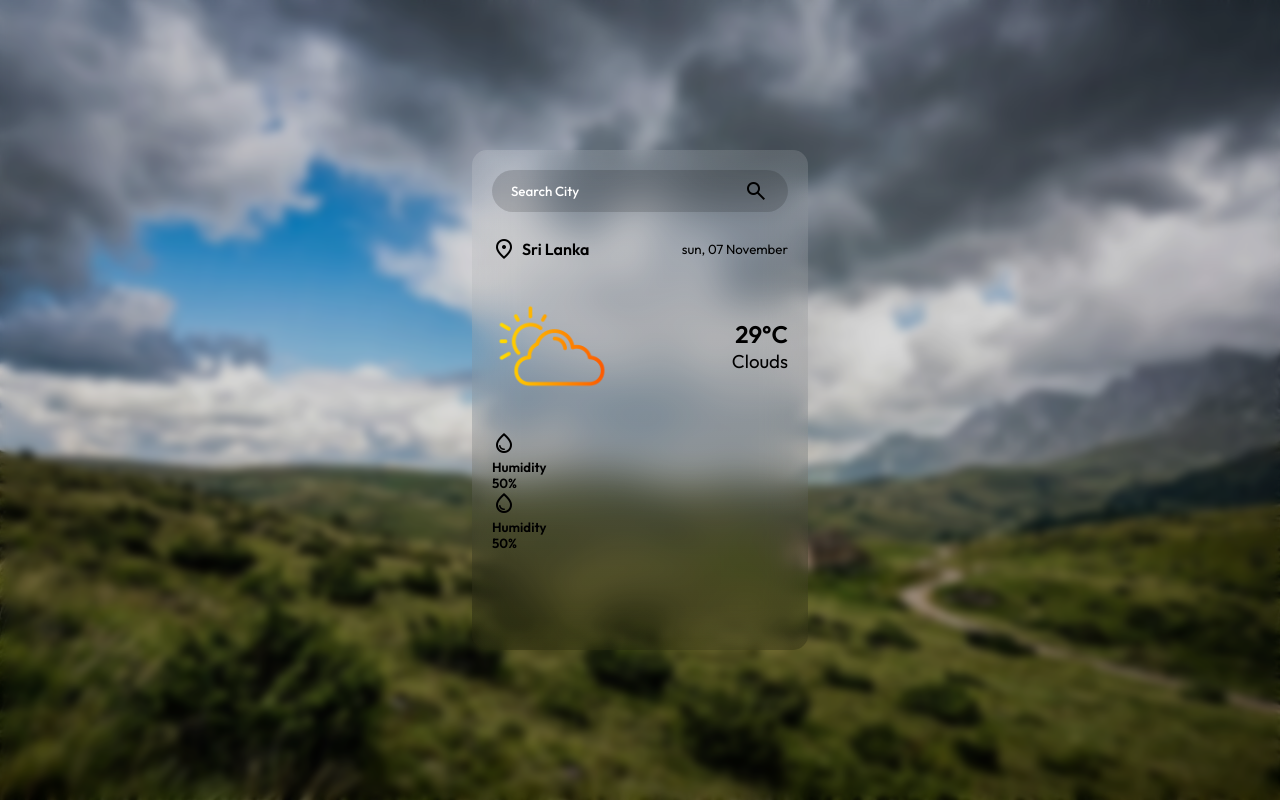
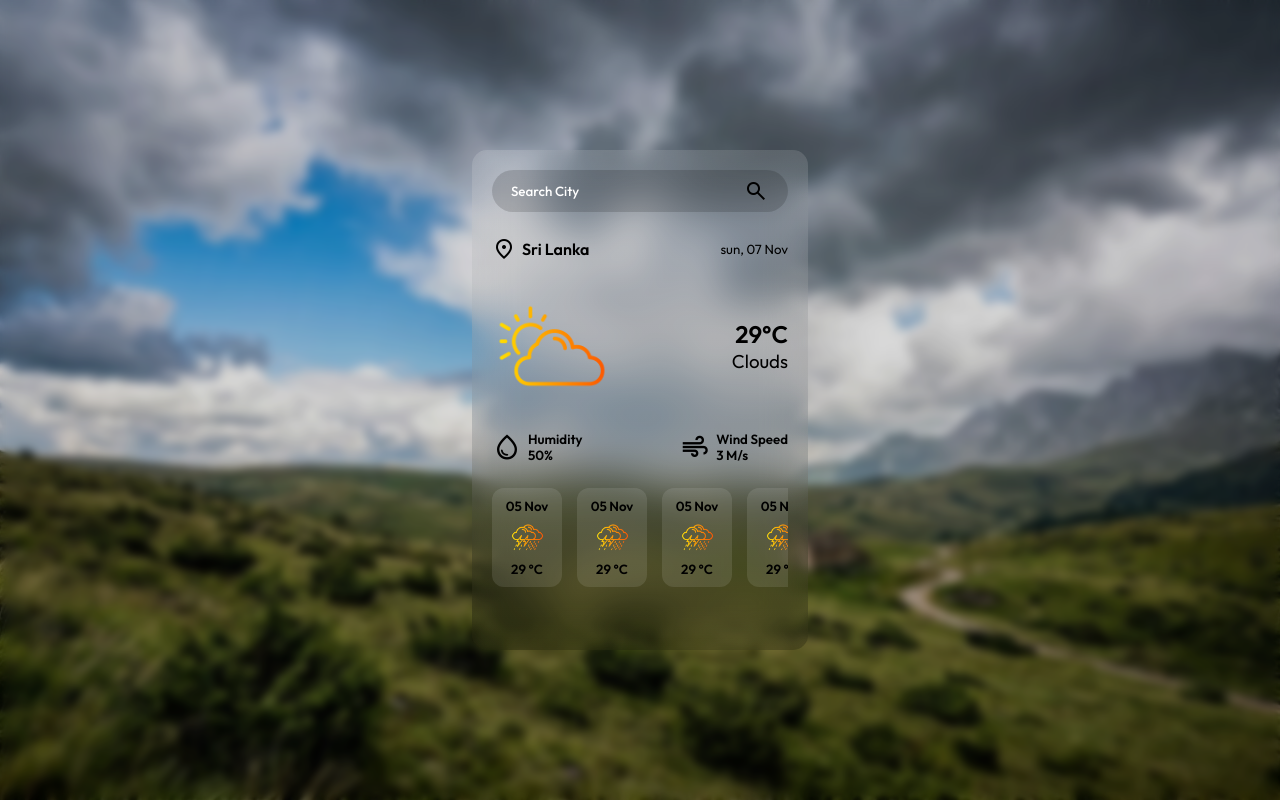
Before and after one commit to Prasanna-Perera/Weather-App, a plain HTML site: page index.html in a window 1280 px wide. Drawn offline with nearby package versions, Linux system fonts and the light colour scheme; no server answers.

Commit message:
Implement code changes to enhance functionality and improve performance

```diff
--- a/index.html
+++ b/index.html
@@ -30,7 +30,7 @@
                     </span>
                     <h4 class="country-txt">Sri Lanka</h4>
                 </div>
-                <h5 class="current-date-txt regular-txt">sun, 07 November</h5>
+                <h5 class="current-date-txt regular-txt">sun, 07 Nov</h5>
             </div>
 
             <div class="weather-summary-container">
@@ -54,14 +54,38 @@
 
                 <div class="conditions-item">
                     <span class="material-symbols-outlined">
-                        water_drop
+                        air
                     </span>
                     <div class="condition-info">
-                        <h5 class="regular-text">Humidity</h5>
-                        <h5 class="Humidity-value-text">50%</h5>
+                        <h5 class="regular-text">Wind Speed</h5>
+                        <h5 class="Wind-value-text">3 M/s</h5>
                     </div>
                 </div>
             </div>
+            <div class="forecast-items-container">
+                <div class="forecast-item">
+                    <h5 class="forecast-item-date regular-text">05 Nov</h5>
+                    <img src="assets/thunder.png" class="forecast-item-img">
+                    <h5 class="forecast-item-temp">29 °C</h5>
+                </div>
+                <div class="forecast-item">
+                    <h5 class="forecast-item-date regular-text">05 Nov</h5>
+                    <img src="assets/thunder.png" class="forecast-item-img">
+                    <h5 class="forecast-item-temp">29 °C</h5>
+                </div>
+                <div class="forecast-item">
+                    <h5 class="forecast-item-date regular-text">05 Nov</h5>
+                    <img src="assets/thunder.png" class="forecast-item-img">
+                    <h5 class="forecast-item-temp">29 °C</h5>
+                </div>
+                <div class="forecast-item">
+                    <h5 class="forecast-item-date regular-text">05 Nov</h5>
+                    <img src="assets/thunder.png" class="forecast-item-img">
+                    <h5 class="forecast-item-temp">29 °C</h5>
+                </div>
+            </div>
+
+
         </section>
     </main>
 
--- a/styles.css
+++ b/styles.css
@@ -119,3 +119,58 @@ body::before{
 .weather-summary-info{
     text-align: end;
 }
+
+.weather-conditions-container{
+    display: flex;
+    justify-content: space-between;
+}
+
+.conditions-item{
+    display: flex;
+    align-items: center;
+    gap: 6px;
+}
+
+.conditions-item span{
+    font-size: 30px;
+}
+
+.forecast-items-container{
+    display: flex;
+    gap: 15px;
+    overflow: scroll;
+    padding-bottom: 12px;
+}
+
+.forecast-items-container::-webkit-scrollbar{
+    height: 8px;
+
+}
+
+.forecast-items-container::-webkit-scrollbar-track{
+    background: rgb(0, 0, 0, 0.1);
+    border-radius: 99px;
+}
+
+.forecast-items-container::-webkit-scrollbar-thumb{
+    background: rgb(0, 0, 0, 0.15);
+    border-radius: 99px;
+}
+
+
+.forecast-item{
+    min-width: 70px;
+    background: rgb(255, 255,255,0.1);
+    display: flex;
+    flex-direction: column;
+    gap: 6px;
+    padding: 10px;
+    align-items: center;
+    border-radius: 12px;
+
+}
+
+.forecast-item-img{
+    width: 35px;
+    height: 35px;
+}
```
Also changed, not shown: assets/thunder.png (added).
